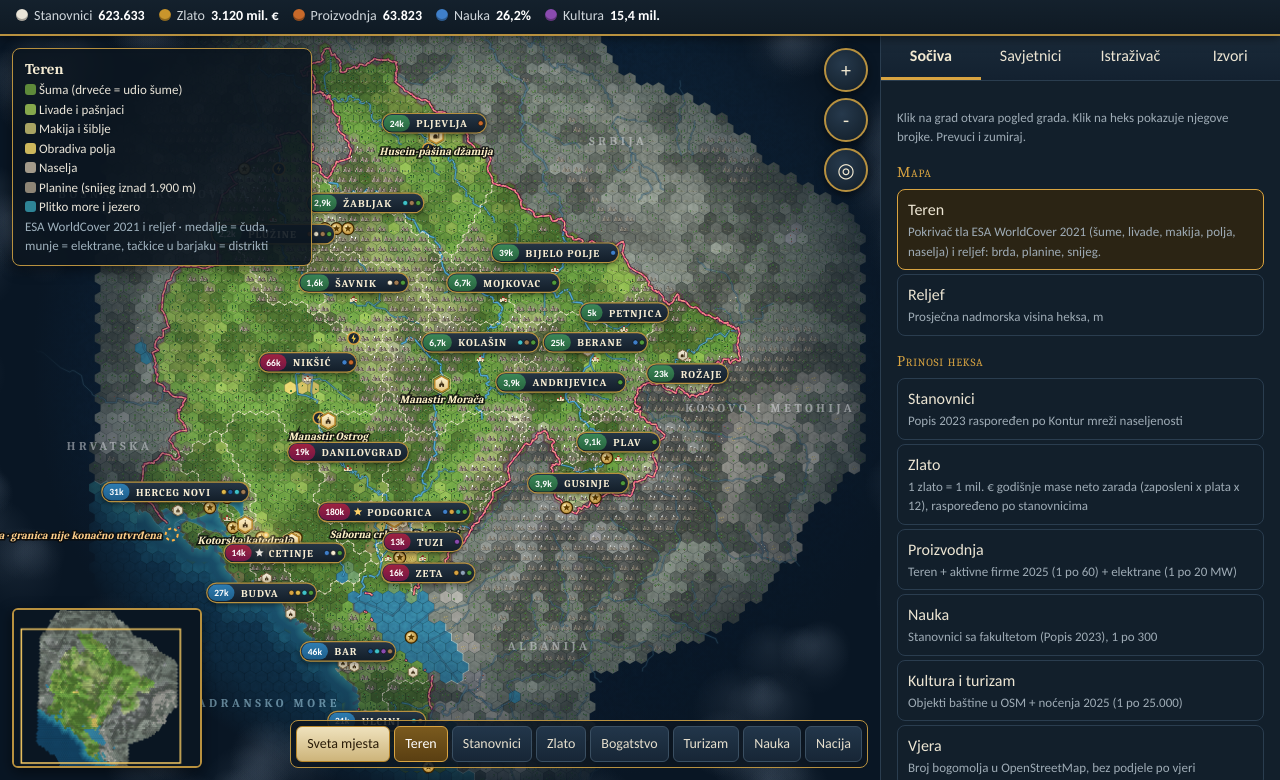
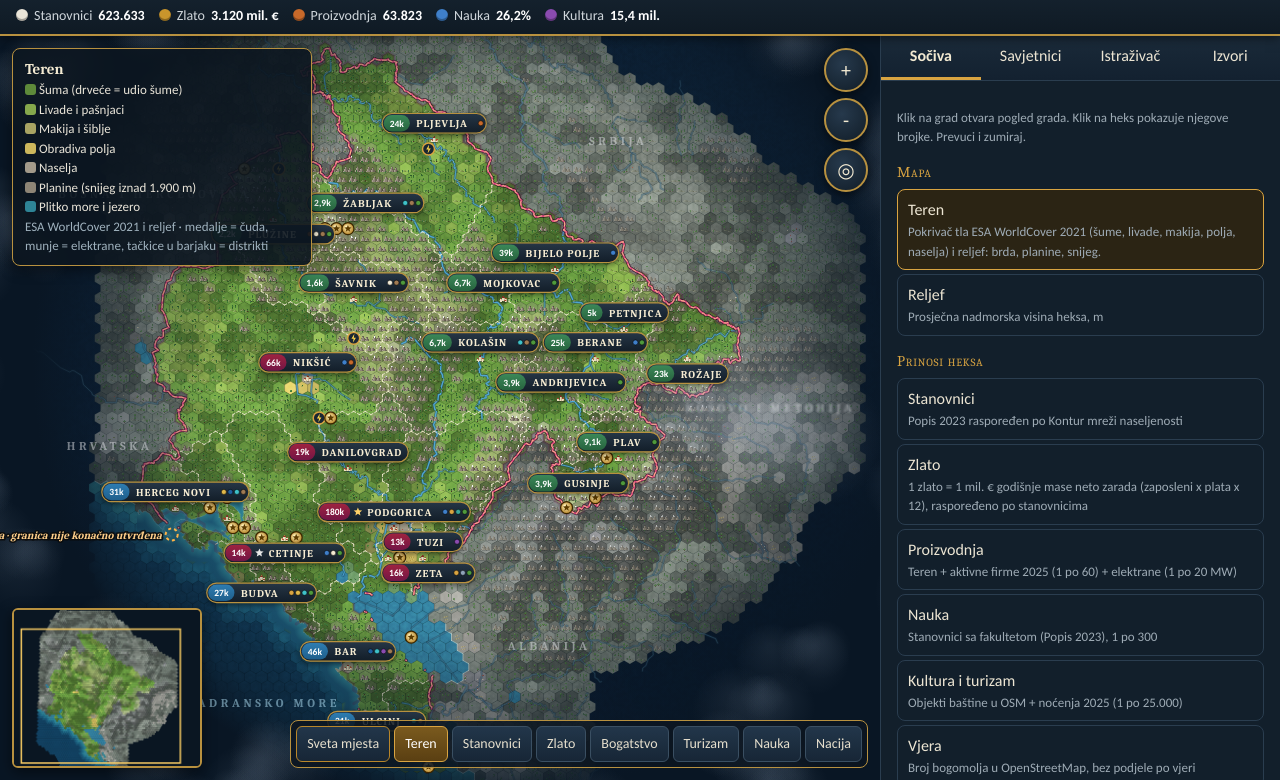
Before and after one commit to radovansusic/cg-civ, a plain HTML site: page docs/index.html in a window 1280 px wide. Shown: the part 57-837 px from the top of the page. Drawn offline with Linux system fonts and the light colour scheme.

Commit message:
Kapela na Lovćenu se pojavljuje tek uz Sveta mjesta; Kosovo i Metohija u magli; osvježavanje keša
Co-Authored-By: Claude Opus 5.5 <noreply@anthropic.com>
Claude-Session: https://claude.ai/code/session_012Pb7xSYRqmrmZrka8gx1Yz

```diff
--- a/docs/index.html
+++ b/docs/index.html
@@ -35,7 +35,11 @@ main{display:grid;grid-template-columns:minmax(0,1fr) 400px;height:calc(100vh -
 #map{position:absolute;inset:0;width:100%;height:100%;cursor:grab}
 #legend{position:absolute;left:12px;top:12px;background:rgba(12,22,32,.9);color:#e9e4d8;border:1px solid var(--gold2);border-radius:8px;padding:9px 12px;font-size:13px;max-width:min(300px,60%);box-shadow:0 4px 14px rgba(0,0,0,.45)}
 #legend b{font-family:Caladea,serif;font-size:15px;color:#f3ead2}
-#myth{position:absolute;left:0;top:0;width:160px;height:160px;transform:translate(-50%,-50%);pointer-events:none;opacity:0;animation:mythIn 2.6s ease-out 1.1s forwards;z-index:1}
+#myth{position:absolute;left:0;top:0;width:160px;height:160px;transform:translate(-50%,-50%);pointer-events:none;opacity:0;z-index:1;visibility:hidden}
+#myth.on{visibility:visible;animation:mythIn 1.8s ease-out .15s forwards}
+#myth.on .flare{animation:mythFlare 3.2s ease-out .2s forwards}
+#myth .flare{position:absolute;inset:-35%;border-radius:50%;opacity:0;background:radial-gradient(circle,rgba(255,246,210,.95) 0,rgba(255,214,120,.55) 18%,rgba(255,190,90,.15) 42%,rgba(255,190,90,0) 66%);mix-blend-mode:screen;pointer-events:none}
+@keyframes mythFlare{0%{opacity:0;transform:scale(.3)}25%{opacity:1;transform:scale(1)}100%{opacity:0;transform:scale(1.25)}}
 #myth .halo,#myth .rays,#myth .core{position:absolute;inset:0;border-radius:50%}
 #myth .halo{background:radial-gradient(circle,rgba(255,236,170,.32) 0,rgba(255,206,110,.14) 22%,rgba(255,190,90,.04) 45%,rgba(255,190,90,0) 62%);animation:mythPulse 4.5s ease-in-out infinite;mix-blend-mode:screen}
 #myth .rays{background:repeating-conic-gradient(from 0deg,rgba(255,226,150,.07) 0 5deg,rgba(255,226,150,0) 5deg 22deg);-webkit-mask:radial-gradient(circle,#000 8%,transparent 66%);mask:radial-gradient(circle,#000 8%,transparent 66%);animation:mythSpin 40s linear infinite;mix-blend-mode:screen}
@@ -45,7 +49,7 @@ main{display:grid;grid-template-columns:minmax(0,1fr) 400px;height:calc(100vh -
 @keyframes mythIn{0%{opacity:0;filter:blur(8px);transform:translate(-50%,-50%) scale(.4)}60%{opacity:1;filter:blur(0)}100%{opacity:1;transform:translate(-50%,-50%) scale(1)}}
 @keyframes mythPulse{0%,100%{transform:scale(.95);opacity:.8}50%{transform:scale(1.08);opacity:1}}
 @keyframes mythSpin{to{transform:rotate(360deg)}}
-@media(prefers-reduced-motion:reduce){#myth{animation:none;opacity:1}#myth .halo,#myth .rays{animation:none}}
+@media(prefers-reduced-motion:reduce){#myth.on{animation:none;opacity:1}#myth .halo,#myth .rays,#myth.on .flare{animation:none}}
 #mini{position:absolute;left:12px;bottom:12px;width:190px;height:160px;border:2px solid var(--gold2);border-radius:6px;background:#0a1622;box-shadow:0 4px 14px rgba(0,0,0,.5);cursor:pointer}
 #lensbar{position:absolute;right:12px;bottom:12px;display:flex;flex-wrap:wrap;justify-content:flex-end;gap:4px;max-width:calc(100% - 230px);padding:5px;background:rgba(12,22,32,.85);border:1px solid var(--gold2);border-radius:8px}
 #lensbar button{border:1px solid #3a4f62;background:linear-gradient(#22364a,#172636);color:#e6dfcd;border-radius:6px;padding:6px 10px;font-size:14px;cursor:pointer;min-height:36px}
@@ -131,7 +135,7 @@ header{padding:6px 10px;gap:4px 10px}header .sub{font-size:12px}.emb{width:28px;
     <div id="legend"></div><div id="tip"></div>
     <canvas id="mini" aria-label="Pregledna mapa, klik pomjera pogled"></canvas>
     <div id="lensbar" aria-label="Brza sočiva"></div>
-    <div id="myth" aria-hidden="false"><div class="rays"></div><div class="halo"></div><div class="core"></div><button class="mlab" type="button">Lovćen<small>Njegoševa kapela</small></button></div>
+    <div id="myth" aria-hidden="true"><div class="flare"></div><div class="rays"></div><div class="halo"></div><div class="core"></div><button class="mlab" type="button">Lovćen<small>Njegoševa kapela</small></button></div>
   </div>
   <aside>
     <div class="tabs" role="tablist">
@@ -165,8 +169,8 @@ const YC={food:'#4f9a3c',prod:'#c8692a',gold:'#c9952c',science:'#3f7fc9',culture
 let touched=false,D,V,hexes,byKey={},cityByKey={},T={},nat,s=10,tx=0,ty=0,lens='terrain',sel=null,dpr=1;
 const cv=$('#map');let cx=cv.getContext('2d');const CX0=cx;
 
-let COAST=null;{const im=new Image();im.onload=()=>{COAST=im;SC=null;draw()};im.src='obala.png'}
-Promise.all(['cgciv.json','cgviz.json'].map(u=>fetch(u).then(r=>r.json()))).then(([d,v])=>{D=d;V=v;init()}).catch(e=>{console.error(e.stack);$('#legend').textContent='Podaci nijesu učitani: '+e.message});
+let COAST=null;{const im=new Image();im.onload=()=>{COAST=im;SC=null;draw()};im.src='obala.png?v=5'}
+Promise.all(['cgciv.json','cgviz.json'].map(u=>fetch(u+'?v=5').then(r=>r.json()))).then(([d,v])=>{D=d;V=v;init()}).catch(e=>{console.error(e.stack);$('#legend').textContent='Podaci nijesu učitani: '+e.message});
 
 function init(){
   hexes=D.hexes;nat=D.meta.nat;
@@ -365,8 +369,9 @@ function draw(){
   if(SC.s===s)overlay(W,H);else{legend();mini()}
   placeMyth(W,H);
 }
+function mythShow(){const m=$('#myth');m.classList.remove('on');m.setAttribute('aria-hidden',!showHoly);if(showHoly){void m.offsetWidth;m.classList.add('on')}}
 function placeMyth(W,H){const m=$('#myth'),h=V.holy.find(x=>x.id==='Q13424615');if(!h)return;const x=h.p[0]*s+tx,y=h.p[1]*s+ty,z=Math.max(70,Math.min(200,s*5));
-  m.style.width=m.style.height=z+'px';m.style.left=x+'px';m.style.top=y+'px';m.style.display=(x<-z||y<-z||x>W+z||y>H+z)?'none':'block';
+  m.style.width=m.style.height=z+'px';m.style.left=x+'px';m.style.top=y+'px';m.style.display=(!showHoly||x<-z||y<-z||x>W+z||y>H+z)?'none':'block';
   const L=m.querySelector('.mlab');L.style.fontSize=Math.max(13,Math.min(18,s*.6))+'px';L.style.display=s<9?'none':'block'}
 function rebuild(W,H){
   if(!SC||SC.W!==W||SC.H!==H||SC.dpr!==dpr){const c=document.createElement('canvas');c.width=(W+2*MG)*dpr;c.height=(H+2*MG)*dpr;SC={c,g:c.getContext('2d')}}
@@ -424,6 +429,9 @@ function paintStatic(W,H){
   const [x0,x1,y0,y1]=worldBox,cxm=((x0+x1)/2)*s+tx,cym=((y0+y1)/2)*s+ty,rad=Math.max(x1-x0,y1-y0)/2*s;
   const fg=cx.createRadialGradient(cxm,cym,rad*.62,cxm,cym,rad*1.02);fg.addColorStop(0,'rgba(9,22,36,0)');fg.addColorStop(.7,'rgba(9,22,36,.55)');fg.addColorStop(1,'rgba(9,22,36,1)');
   cx.fillStyle=fg;cx.fillRect(0,0,W,H);
+  {const K=V.countries.find(c=>c.n==='KOSOVO I METOHIJA');if(K){const kx=K.p[0]*s+tx,ky=K.p[1]*s+ty;
+    for(let j=0;j<9;j++){const bx=kx+(hsh(j,3)-.5)*s*26,by=ky+(hsh(3,j)-.5)*s*18,br=s*(7+hsh(j,9)*7);const cg=cx.createRadialGradient(bx,by,br*.1,bx,by,br);
+      cg.addColorStop(0,'rgba(160,176,196,.13)');cg.addColorStop(1,'rgba(160,176,196,0)');cx.fillStyle=cg;cx.beginPath();cx.arc(bx,by,br,0,7);cx.fill()}}}
   for(let i=0;i<46;i++){const a=i/46*Math.PI*2+hsh(i,7)*.2,rr2=rad*(1+hsh(i,3)*.25),x=cxm+Math.cos(a)*rr2,y=cym+Math.sin(a)*rr2;
     for(let j=0;j<4;j++){const bx=x+(hsh(i,j)-.5)*rad*.14,by=y+(hsh(j,i)-.5)*rad*.08,br=rad*(.05+hsh(i+j,11)*.06);
       const cg=cx.createRadialGradient(bx,by-br*.3,br*.1,bx,by,br);cg.addColorStop(0,'rgba(150,168,190,.09)');cg.addColorStop(1,'rgba(150,168,190,0)');cx.fillStyle=cg;cx.beginPath();cx.arc(bx,by,br,0,7);cx.fill()}}
@@ -433,7 +441,8 @@ function overlay(W,H){
   // 7b. susjedne zemlje i Prevlaka
   if(s<22){cx.textAlign='center';cx.textBaseline='middle';for(const c of V.countries){const x=c.p[0]*s+tx,y=c.p[1]*s+ty;if(x<-200||y<-40||x>W+200||y>H+40)continue;
     const fs=Math.max(12,Math.min(26,s*1.3));cx.font=`700 ${fs}px Caladea,serif`;try{cx.letterSpacing=(fs*.3)+'px'}catch(e){}
-    cx.fillStyle=c.n==='JADRANSKO MORE'?'rgba(170,215,235,.55)':'rgba(225,228,232,.5)';cx.fillText(c.n,x,y)}try{cx.letterSpacing='0px'}catch(e){}cx.textBaseline='alphabetic'}
+    const kim=c.n==='KOSOVO I METOHIJA';if(kim){cx.save();cx.filter='blur(.9px)'}
+    cx.fillStyle=c.n==='JADRANSKO MORE'?'rgba(170,215,235,.55)':kim?'rgba(225,228,232,.55)':'rgba(225,228,232,.5)';cx.fillText(c.n,x,y);if(kim)cx.restore()}try{cx.letterSpacing='0px'}catch(e){}cx.textBaseline='alphabetic'}
   {const P=V.prevlaka,x=P.p[0]*s+tx,y=P.p[1]*s+ty,z=Math.max(6,Math.min(16,s*.55));P._xy=[x,y,z+4];
     cx.setLineDash([3,3]);cx.strokeStyle='#ffb347';cx.lineWidth=2;cx.beginPath();cx.arc(x,y,z,0,7);cx.stroke();cx.setLineDash([]);
     if(s>5){cx.font=`italic 700 ${Math.max(11,Math.min(14,s*.5))}px Caladea,serif`;cx.textAlign='right';cx.lineWidth=3;cx.strokeStyle='rgba(10,10,10,.85)';
@@ -498,7 +507,7 @@ function starP(x,y,r,col){cx.beginPath();for(let i=0;i<10;i++){const a=Math.PI/5
 function medal(x,y,r){const g=cx.createRadialGradient(x-r*.3,y-r*.3,r*.1,x,y,r);g.addColorStop(0,'#fff1b8');g.addColorStop(1,'#b8862a');
   cx.beginPath();cx.arc(x,y,r,0,7);cx.fillStyle=g;cx.fill();cx.strokeStyle='#3a2600';cx.lineWidth=1.2;cx.stroke();starP(x,y,r*.62,'#5a3a00')}
 /* sveta mjesta: značka u obliku heksa sa simbolom; ista boja za sve vjere */
-let showHoly=true;
+let showHoly=false;
 const HK={orthodox:'Pravoslavni hram',catholic:'Katolički hram',islam:'Džamija',memorial:'Memorijalno mjesto'};
 function holyGlyph(g,k,z){g.save();g.fillStyle='#3a2a12';g.strokeStyle='#3a2a12';g.lineWidth=z*.09;const u=z*.55;
   if(k==='islam'){g.beginPath();g.arc(-u*.15,u*.15,u*.48,Math.PI,0);g.lineTo(u*.33,u*.62);g.lineTo(-u*.63,u*.62);g.closePath();g.fill();g.fillRect(u*.5,-u*.65,u*.2,u*1.27);g.beginPath();g.arc(u*.6,-u*.82,u*.17,0,7);g.fill()}
@@ -534,7 +543,7 @@ function buildSearch(){
   $('#q').addEventListener('change',e=>{const v=e.target.value.trim();if(!v)return;
     if(T[v]){openCity(v);e.target.value='';return}
     const w=D.wonders.find(x=>x.name===v),h=V.holy.find(x=>x.n===v);let px,py;
-    if(w){px=SQ3*(w.q+w.r/2);py=-1.5*w.r}else if(h){px=h.p[0];py=h.p[1];showHoly=true;lensbar()}else return;
+    if(w){px=SQ3*(w.q+w.r/2);py=-1.5*w.r}else if(h){px=h.p[0];py=h.p[1];if(!showHoly){showHoly=true;lensbar();mythShow()}}else return;
     const r=cv.getBoundingClientRect();touched=true;s=Math.max(s,16);tx=r.width/2-px*s;ty=r.height/2-py*s;draw();
     setTimeout(()=>{if(h&&h._xy){tip(h._xy[0],h._xy[1])}else tip(r.width/2,r.height/2)},80);e.target.value=''})}
 ['#myth .mlab','#myth .core'].forEach(q=>document.querySelector(q).addEventListener('click',e=>{const h=V.holy.find(x=>x.id==='Q13424615'),t=$('#tip'),r=cv.getBoundingClientRect(),b=e.target.getBoundingClientRect();
@@ -553,7 +562,7 @@ function mini(){
 $('#mini').addEventListener('click',e=>{if(!miniT)return;const[k,ox,oy]=miniT,wx=(e.offsetX-ox)/k,wy=(e.offsetY-oy)/k,r=cv.getBoundingClientRect();touched=true;tx=r.width/2-wx*s;ty=r.height/2-wy*s;draw()});
 const QL=[['terrain','Teren'],['pop','Stanovnici'],['gold','Zlato'],['m:Indeks bogatstva','Bogatstvo'],['nights','Turizam'],['science','Nauka'],['cat:_nacija','Nacija']];
 function lensbar(){$('#lensbar').innerHTML=`<button id="holyT" aria-pressed="${showHoly}" title="Prikaži ili sakrij sveta mjesta">Sveta mjesta</button>`+QL.map(([k,l])=>`<button data-k="${esc(k)}" aria-pressed="${k===lens}">${l}</button>`).join('')}
-$('#lensbar').addEventListener('click',e=>{if(e.target.id==='holyT'){showHoly=!showHoly;e.target.setAttribute('aria-pressed',showHoly);draw();return}const b=e.target.closest('button[data-k]');if(b)setLens(b.dataset.k)});
+$('#lensbar').addEventListener('click',e=>{if(e.target.id==='holyT'){showHoly=!showHoly;e.target.setAttribute('aria-pressed',showHoly);mythShow();draw();return}const b=e.target.closest('button[data-k]');if(b)setLens(b.dataset.k)});
 
 /* ---------- interaction ---------- */
 function pick(sx,sy){const px=(sx-tx)/s,py=(sy-ty)/s;let r=-py/1.5,q=px/SQ3-r/2,z=-q-r;let rq=Math.round(q),rr2=Math.round(r),rz=Math.round(z);
```
Also changed, not shown: site/index.html (+19 -10 lines).
